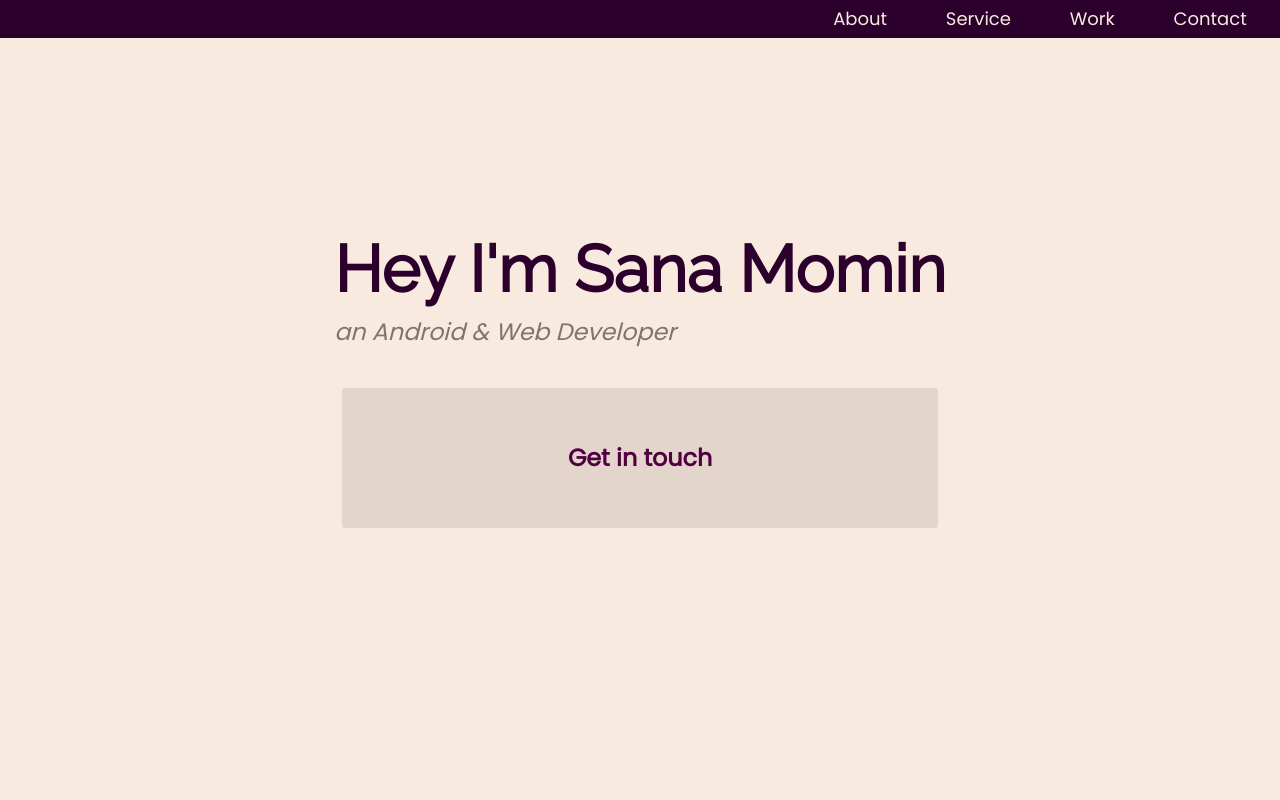
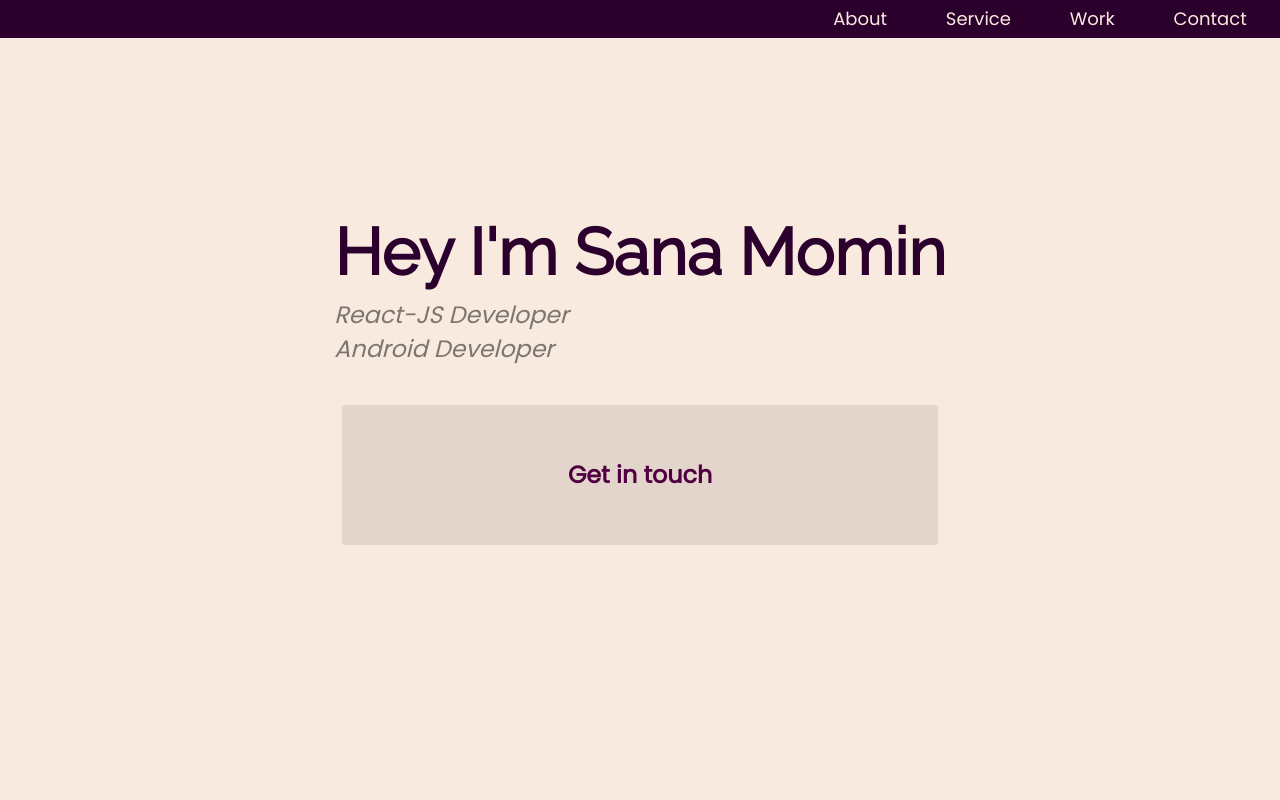
Before and after one commit to momin-sana/portfolio, a website: page index.html in a window 1280 px wide. Shown: the top 800 px of the page. Drawn offline with nearby package versions, Linux system fonts and the light colour scheme.

Commit message:
update welcome section to reflect new role as React-JS Developer

```diff
--- a/index.html
+++ b/index.html
@@ -66,7 +66,9 @@
     <section id="welcome-section">
         <div class="text-overlay">
             <h1>Hey I'm Sana Momin</h1>
-            <p><i>an Android & Web Developer</i></p>
+            <p><i>React-JS Developer</i>
+                <br><i>Android Developer</i>
+            </p>
         </div>
         <p class="hero-cta">
             <a class="cta-btn cta-btn--hero" href="#contact">Get in touch</a>
```
